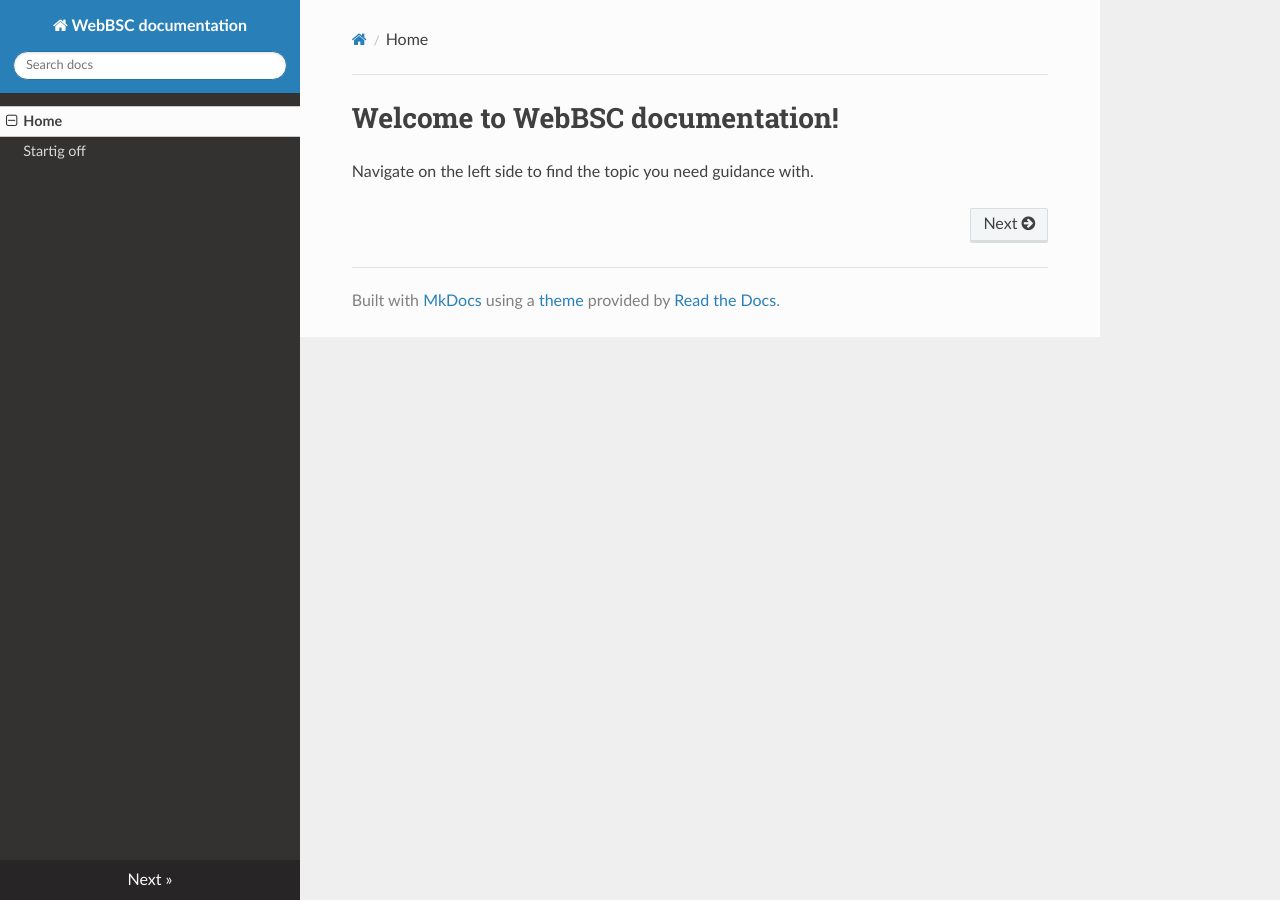
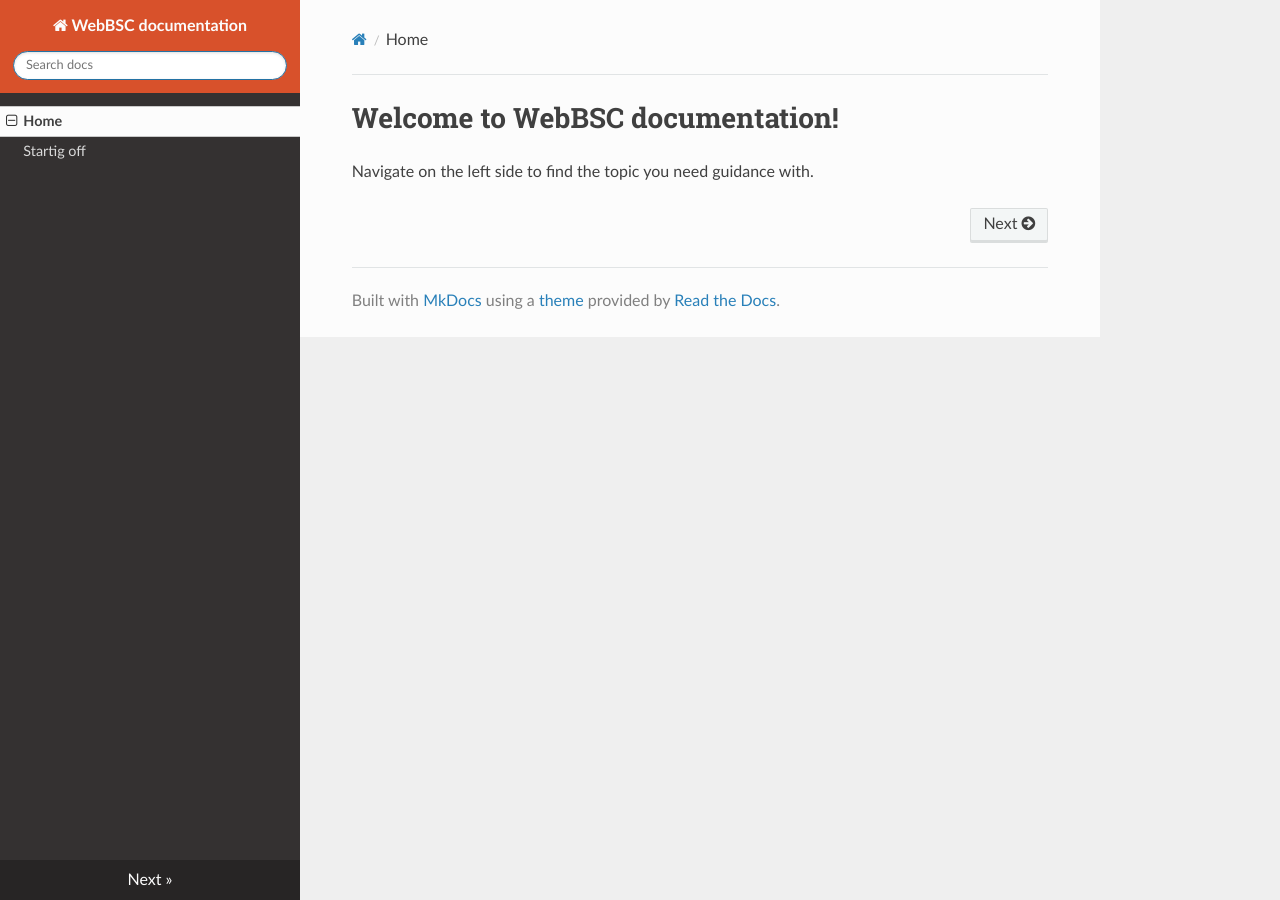
Before and after one commit to webbsc/documentation, an MkDocs documentation site: the page built from docs/index.md, in a window 1280 px wide. Built offline with MkDocs 1.6.1, drawn with Linux system fonts in a browser that asks for light colours; nearby versions of some CDN libraries; old or Windows-style settings are respelled for this version of MkDocs.

Commit message:
change link to extra.css

```diff
--- a/mkdocs.yml
+++ b/mkdocs.yml
@@ -4,5 +4,4 @@ pages:
 - Startig off: login.md
 theme: readthedocs
 
-extra_css:
-    - css/extra.css
+extra_css: [extra.css]
```
